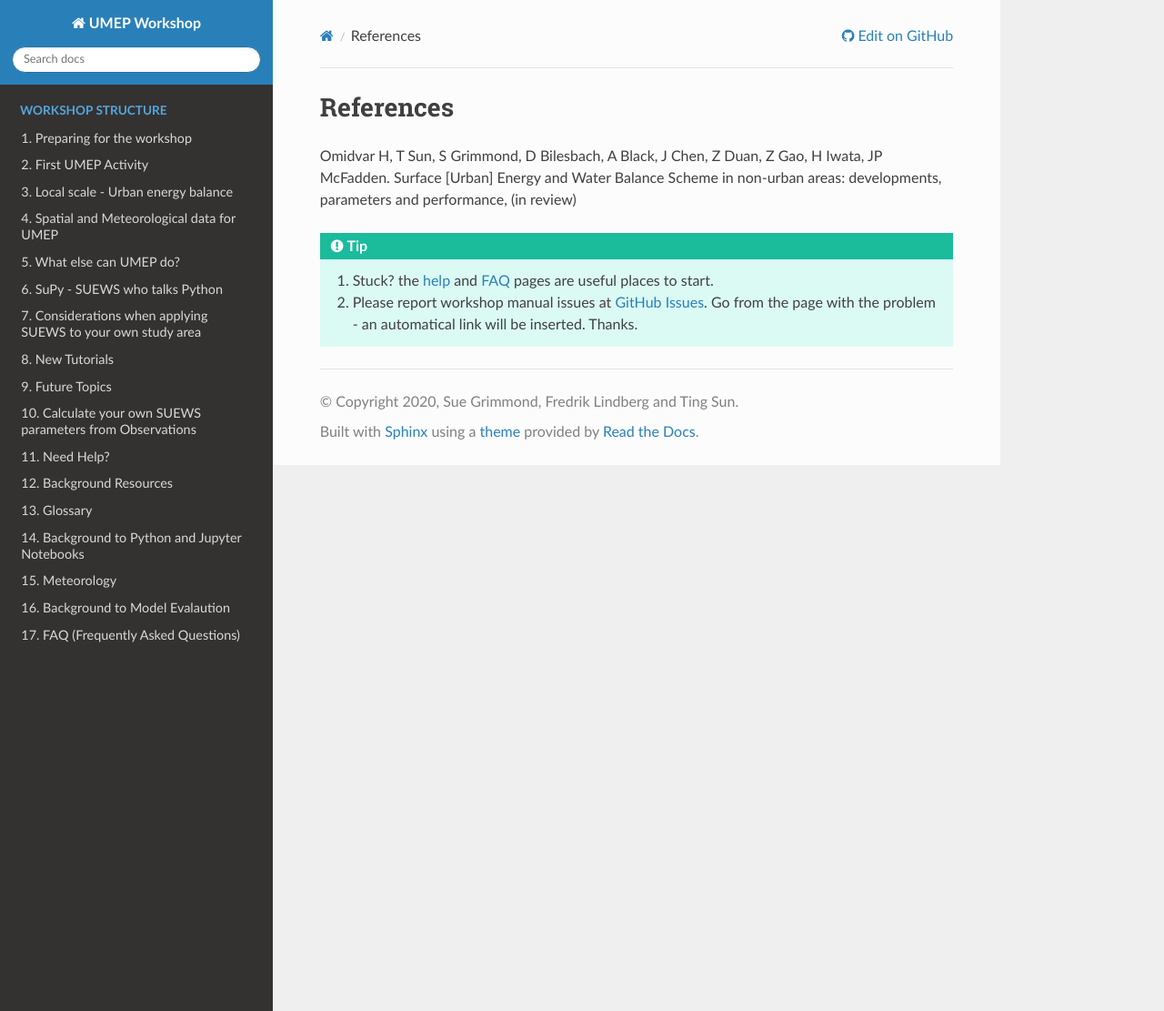
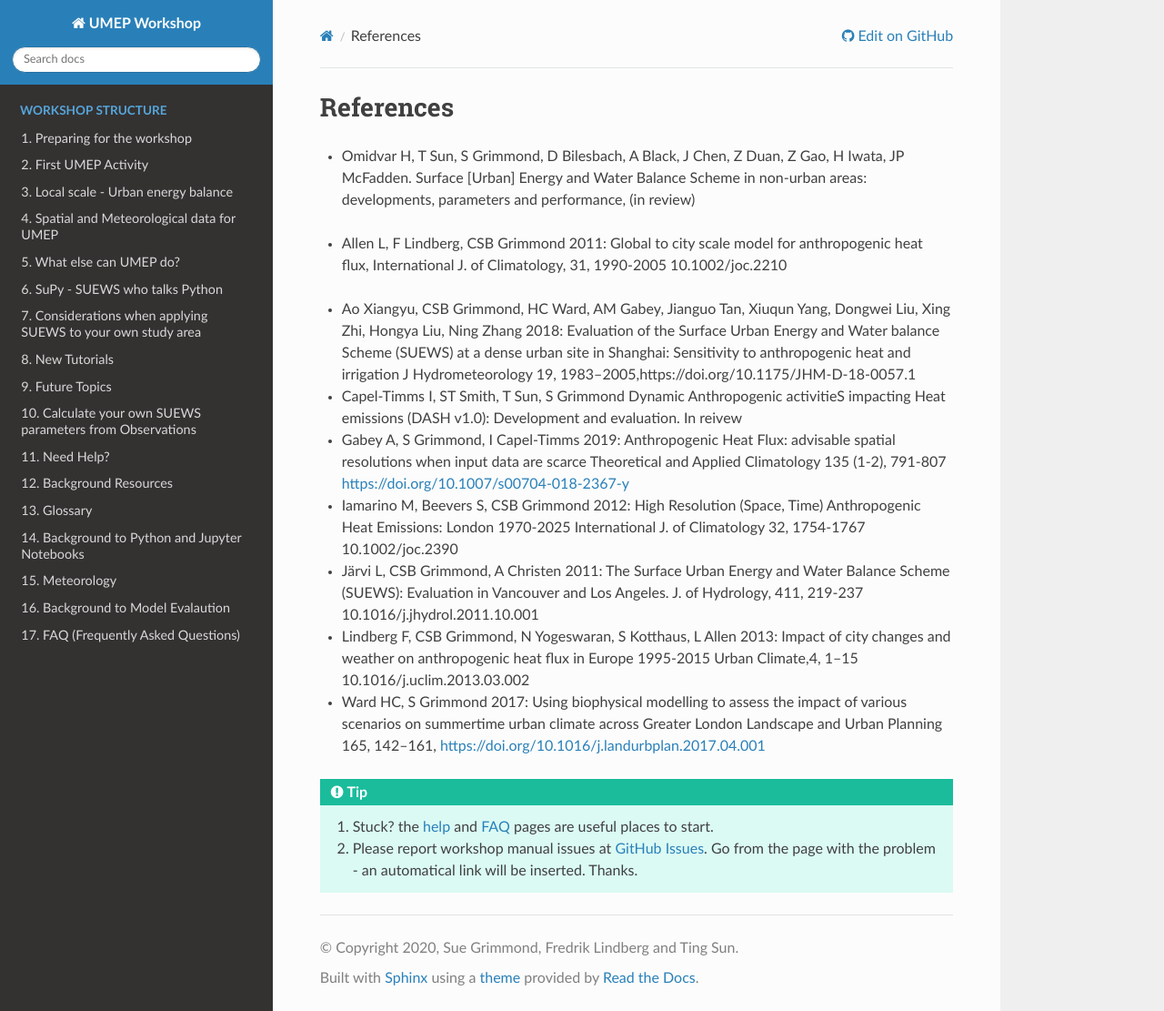
Before and after one commit to Urban-Meteorology-Reading/UMEP-Workshop, a Sphinx documentation site: the page built from source/References/Ref0.rst, in a window 1280 px wide and 1111 px high. Shown: the whole window at 91% size. Built offline with Sphinx 7.4.7 and the Read the Docs theme 2.0.0, drawn with Linux system fonts in a browser that asks for light colours.

Commit message:
Update Ref0.rst

```diff
--- a/source/References/Ref0.rst
+++ b/source/References/Ref0.rst
@@ -5,4 +5,20 @@
 
 .. _Hamid2020:
 
-Omidvar H, T Sun, S Grimmond, D Bilesbach, A Black, J Chen, Z Duan, Z Gao, H Iwata, JP McFadden. Surface [Urban] Energy and Water Balance Scheme in non-urban areas: developments, parameters and performance, (in review)
+- Omidvar H, T Sun, S Grimmond, D Bilesbach, A Black, J Chen, Z Duan, Z Gao, H Iwata, JP McFadden. Surface [Urban] Energy and Water Balance Scheme in non-urban areas: developments, parameters and performance, (in review)
+
+.. _Allen2011:
+
+- Allen L, F Lindberg, CSB Grimmond 2011: Global to city scale model for anthropogenic heat flux, International J. of Climatology, 31, 1990-2005 10.1002/joc.2210
+
+.. _Ao2018:
+
+- Ao Xiangyu, CSB Grimmond, HC Ward, AM Gabey, Jianguo Tan, Xiuqun Yang, Dongwei Liu, Xing Zhi, Hongya Liu, Ning Zhang 2018: Evaluation of the Surface Urban Energy and Water balance Scheme (SUEWS) at a dense urban site in Shanghai: Sensitivity to anthropogenic heat and irrigation J Hydrometeorology 19, 1983–2005,https://doi.org/10.1175/JHM-D-18-0057.1
+
+
+- Capel-Timms I, ST Smith, T Sun, S Grimmond Dynamic Anthropogenic activitieS impacting Heat emissions (DASH v1.0): Development and evaluation. In reivew
+- Gabey A, S Grimmond, I Capel-Timms 2019: Anthropogenic Heat Flux: advisable spatial resolutions when input data are scarce Theoretical and Applied Climatology 135 (1-2), 791-807 https://doi.org/10.1007/s00704-018-2367-y
+- Iamarino M, Beevers S, CSB Grimmond 2012: High Resolution (Space, Time) Anthropogenic Heat Emissions: London 1970-2025 International J. of Climatology 32, 1754-1767 10.1002/joc.2390
+- Järvi L, CSB Grimmond, A Christen 2011: The Surface Urban Energy and Water Balance Scheme (SUEWS): Evaluation in Vancouver and Los Angeles. J. of Hydrology, 411, 219-237 10.1016/j.jhydrol.2011.10.001
+- Lindberg F, CSB Grimmond, N Yogeswaran, S Kotthaus, L Allen 2013: Impact of city changes and weather on anthropogenic heat flux in Europe 1995-2015 Urban Climate,4, 1–15 10.1016/j.uclim.2013.03.002
+- Ward HC, S Grimmond 2017: Using biophysical modelling to assess the impact of various scenarios on summertime urban climate across Greater London Landscape and Urban Planning 165, 142–161, https://doi.org/10.1016/j.landurbplan.2017.04.001
```
